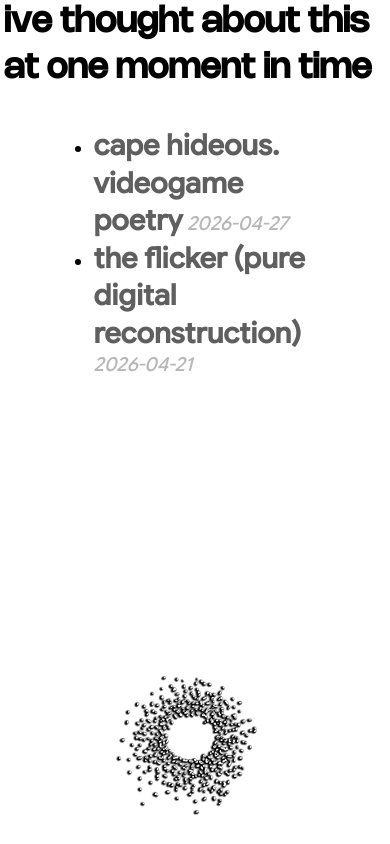
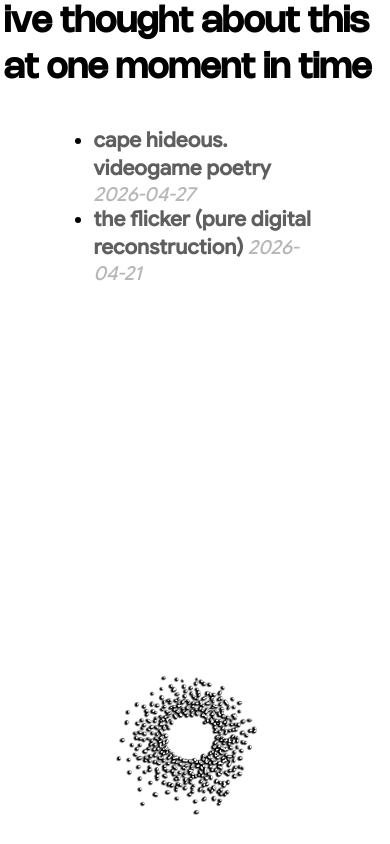
Before and after one commit to mispellingworlds/mispellingworlds.github.io, an Astro site: page /posts in a window 390 px wide. Built offline with nearby package versions, Linux system fonts and the light colour scheme; Astro itself is replaced by a stand-in of ours.

Commit message:
blogpost link size smaller on mobile

```diff
--- a/src/components/BlogPost.astro
+++ b/src/components/BlogPost.astro
@@ -2,4 +2,18 @@
 const { title, url, pubDate } = Astro.props;
 ---
 
-<li><a href={url} style="color: rgb(95, 95, 95); font-size: 1.8rem; text-decoration:none"><b>{title}</b></a> <i style="color: rgb(183, 183, 183)">{pubDate}</i></li>
+<li><a href={url} class="post-link"><b>{title}</b></a> <i style="color: rgb(183, 183, 183)">{pubDate}</i></li>
+
+<style>
+  .post-link {
+    color: rgb(95, 95, 95);
+    font-size: 1.8rem;
+    text-decoration: none;
+  }
+
+  @media (max-width: 768px) {
+    .post-link {
+      font-size: 1.3rem;
+    }
+  }
+</style>
```
